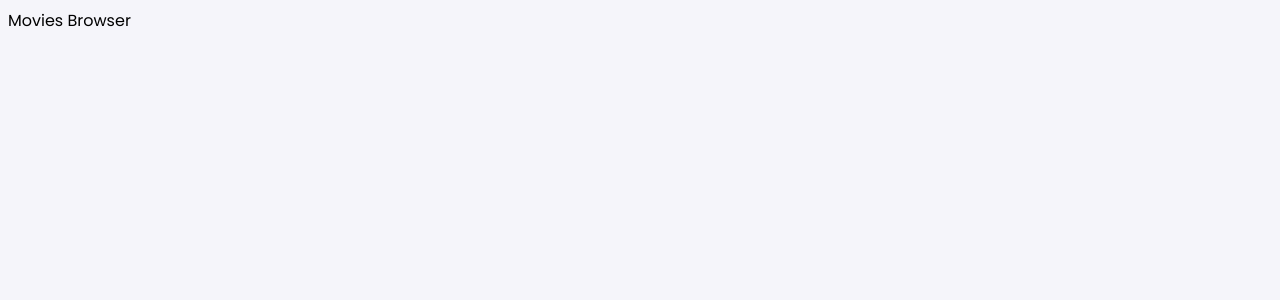
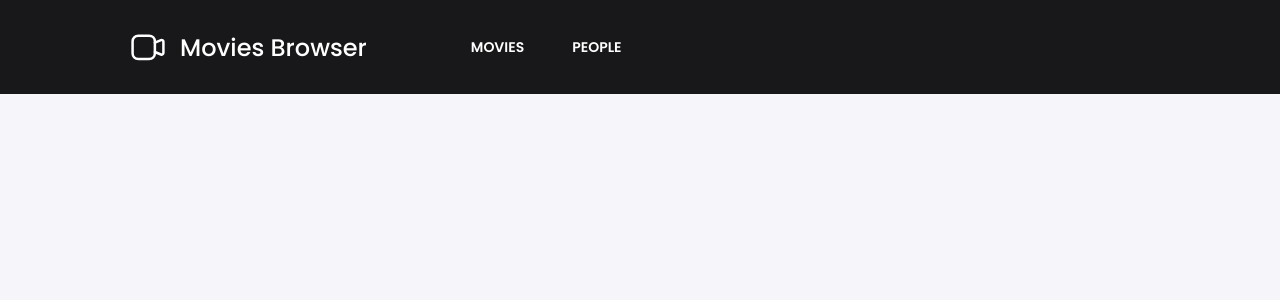
Before and after one commit to arczi147/movies-browser, a React (Create React App) app: page / in a window 1280 px wide. Shown: the top 300 px of the page. Built offline with nearby package versions, Linux system fonts and the light colour scheme.

Commit message:
Navigation component created

```diff
--- a/src/App.js
+++ b/src/App.js
@@ -1,8 +1,10 @@
+import Navigation from "./common/Navigation";
+
 function App() {
   return (
-    <div>
-      Movies Browser
-    </div>
+    <>
+      <Navigation />
+    </>
   );
 }
 
--- a/src/GlobalStyle.js
+++ b/src/GlobalStyle.js
@@ -12,5 +12,6 @@ export const GlobalStyle = createGlobalStyle`
   body {
     font-family: 'Poppins', sans-serif;
     background: ${({ theme }) => theme.color.whisper};
+    margin: 0;
   }
 `;
--- /dev/null
+++ b/src/common/Navigation/index.js
@@ -0,0 +1,29 @@
+import {
+  StyledNavigation,
+  List,
+  StyledHeader,
+  Logo,
+  Caption,
+  PageLink,
+  SearchBar,
+} from "./styled";
+
+const Navigation = () => (
+  <StyledNavigation>
+    <StyledHeader>
+      <Logo />
+      <Caption>Movies Browser</Caption>
+    </StyledHeader>
+    <List>
+      <li>
+        <PageLink>Movies</PageLink>
+      </li>
+      <li>
+        <PageLink>People</PageLink>
+      </li>
+    </List>
+    <SearchBar />
+  </StyledNavigation>
+);
+
+export default Navigation
--- /dev/null
+++ b/src/common/Navigation/styled.js
@@ -0,0 +1,49 @@
+import styled from "styled-components";
+import { ReactComponent as LogoIcon } from "../../images/logo.svg";
+
+export const StyledNavigation = styled.nav`
+  background: ${({ theme }) => theme.color.woodsmoke};
+  display: flex;
+  margin: 0;
+  height: 94px;
+`;
+
+export const List = styled.ul`
+  display: flex;
+  list-style: none;
+  padding: 0;
+  margin-top: 23px;
+`;
+
+export const StyledHeader = styled.div`
+  display: flex;
+  flex-direction: row;
+  align-items: center;
+  gap: 12px;
+  padding: 27px 80px 27px 10%;
+`;
+
+export const Logo = styled(LogoIcon)`
+`;
+
+export const Caption = styled.h1`
+  color: ${({ theme }) => theme.color.white};
+  font-size: 24px;
+  font-weight: 500;
+`;
+
+export const PageLink = styled.div`
+  color: ${({ theme }) => theme.color.white};
+  font-weight: 600;
+  font-size: 14px;
+  text-transform: uppercase;
+  padding: 14px 24px;
+
+  &:active {
+    border: 1px solid ${({ theme }) => theme.color.white};
+    border-radius: 24px;
+  }
+`;
+
+export const SearchBar = styled.div`
+`;
--- a/src/theme.js
+++ b/src/theme.js
@@ -1,5 +1,7 @@
 export const theme = {
   color: {
     whisper: "#F5F5FA",
+    woodsmoke: "#18181B",
+    white: "#FFFFFF",
   }
 };
```
Also changed, not shown: src/images/logo.svg (added).
